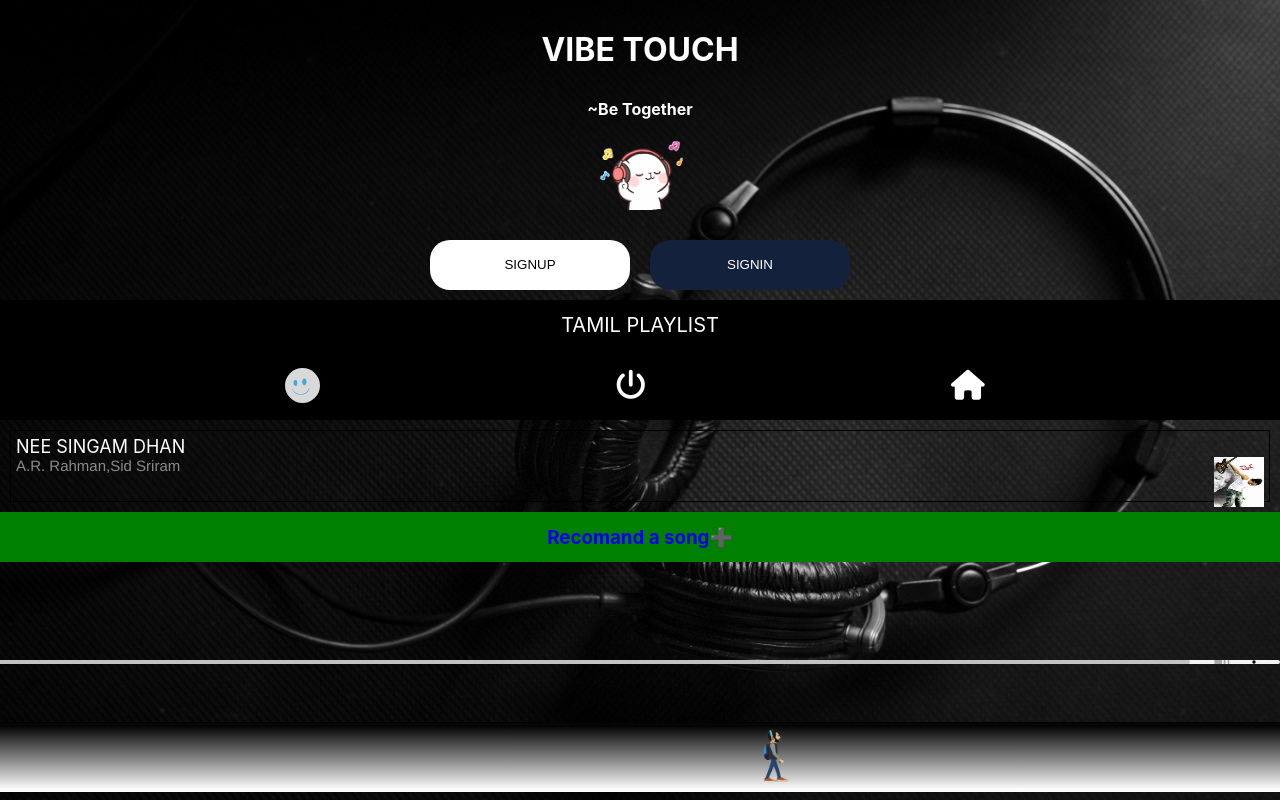
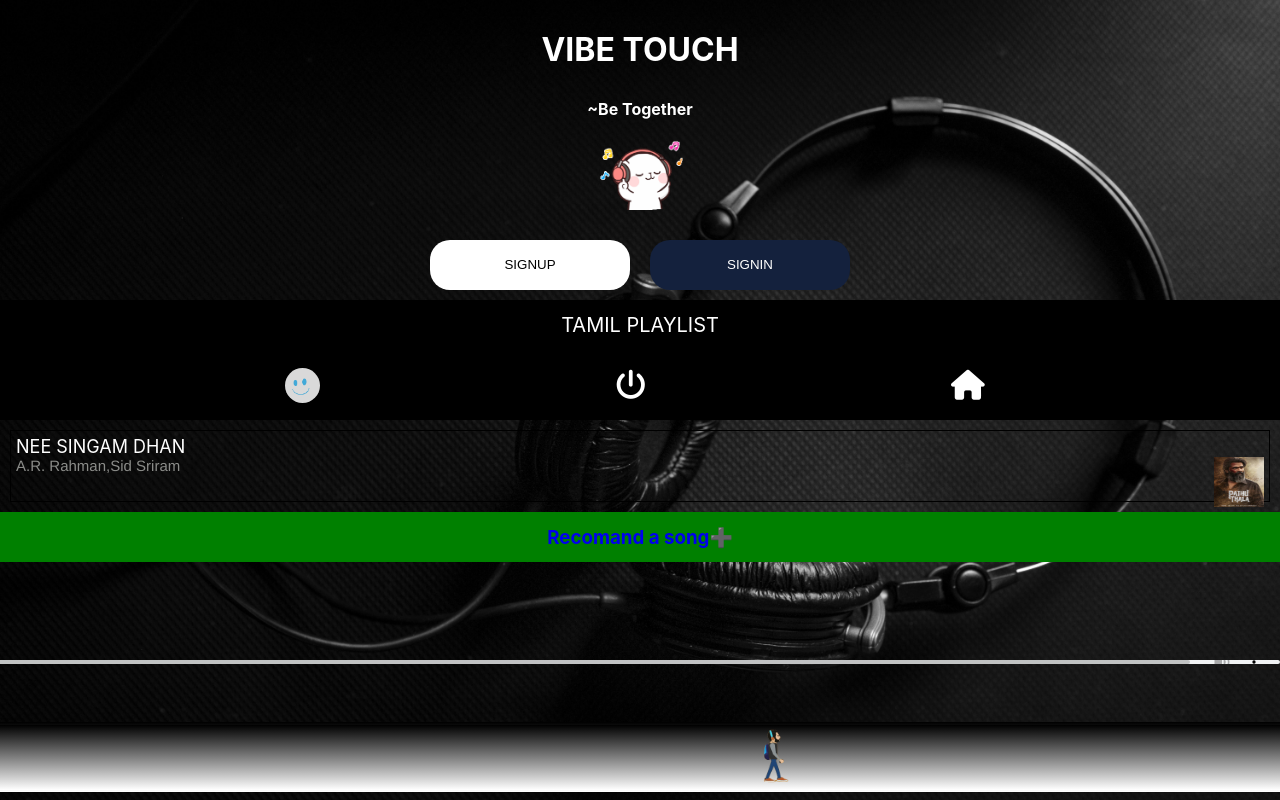
Before and after one commit to rahul1574/PLAYIT, a React (Create React App) app: page /topic3 in a window 1280 px wide. Built offline with nearby package versions, Linux system fonts and the light colour scheme.

Commit message:
Update Player3.js

```diff
--- a/src/Components/Player3.js
+++ b/src/Components/Player3.js
@@ -12,7 +12,7 @@ const AudioPlayer = () => {
     const [duration, setDuration] = useState(0);
     const [loopEnabled, setLoopEnabled] = useState(false);
     const playlist = [
-        { title: "NEE SINGAM DHAN",cast:"A.R. Rahman,Sid Sriram", image:"image5.jpeg",src: "songc1.mp3",lyrics:`
+        { title: "NEE SINGAM DHAN",cast:"A.R. Rahman,Sid Sriram", image:"imagec1.jpeg",src: "songc1.mp3",lyrics:`
         Hosahare..... Hosahore.....
         Saadhinche sattuva unnadhi gundelalo..
         Preminche mettani manasula moolalalo...
```
